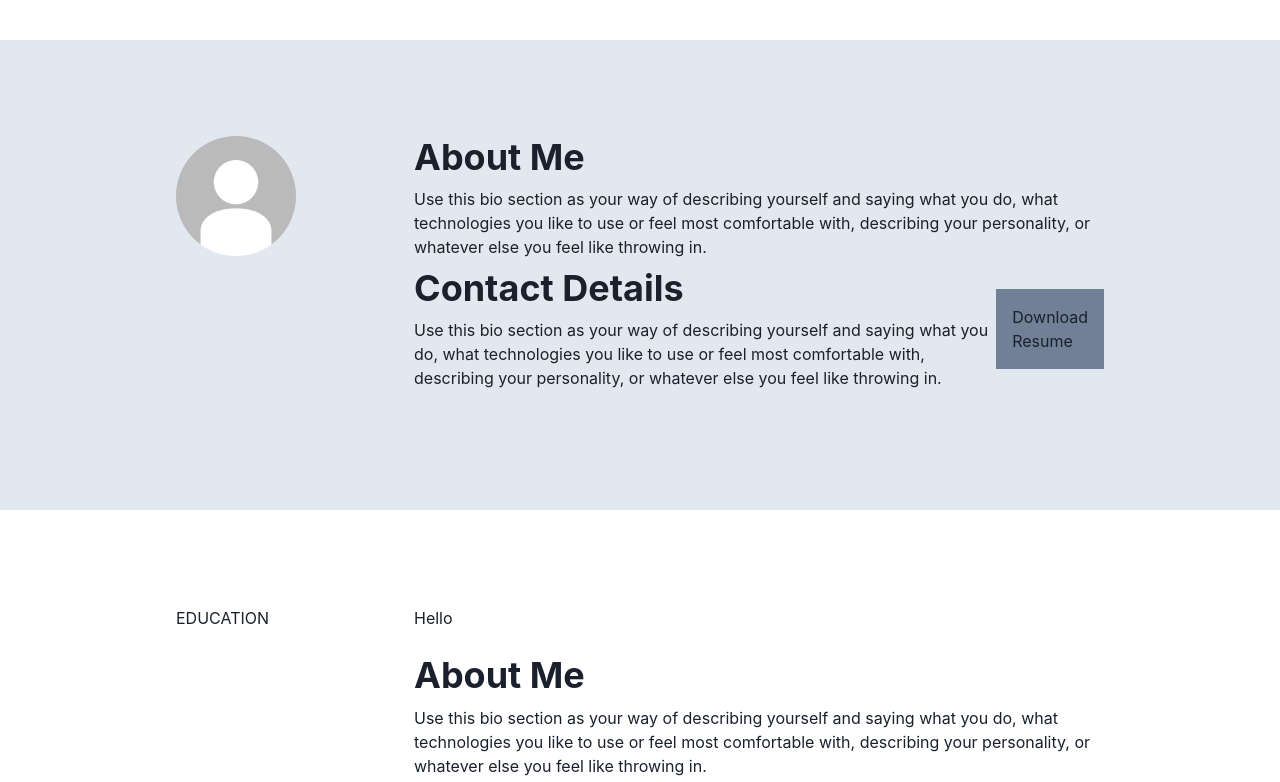
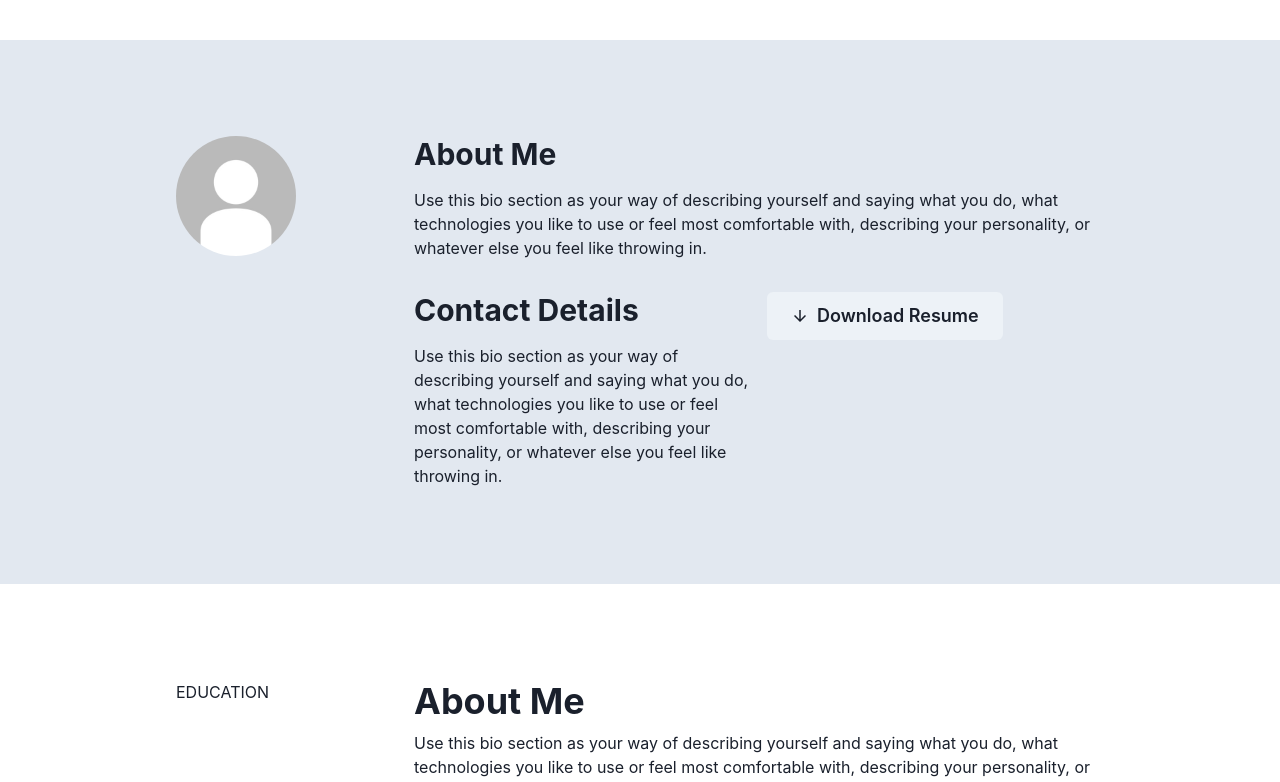
Before and after one commit to wx02shi/personal-website, a Next.js app: page / in a window 1280 px wide. Shown: the part 760-1542 px from the top of the page. Built offline with nearby package versions, Linux system fonts and the light colour scheme.

Commit message:
Fix some spacing, particularly in About section

```diff
--- a/components/About/About.js
+++ b/components/About/About.js
@@ -1,6 +1,17 @@
 import React from "react";
 import Section from "../../containers/Section/Section";
-import { Box, Heading, HStack, Image, Text, VStack } from "@chakra-ui/layout";
+import { Button } from "@chakra-ui/react";
+import { ArrowDownIcon } from "@chakra-ui/icons";
+import {
+  Box,
+  Grid,
+  GridItem,
+  Heading,
+  HStack,
+  Image,
+  Text,
+  VStack,
+} from "@chakra-ui/layout";
 
 const image = {
   src: "profile_pic.jpg",
@@ -9,8 +20,8 @@ const image = {
 };
 
 const about = (
-  <VStack align="flex-start" w="100%">
-    <Heading>About Me</Heading>
+  <VStack align="flex-start" spacing={4}>
+    <Heading size="lg">About Me</Heading>
     <Text>
       Use this bio section as your way of describing yourself and saying what
       you do, what technologies you like to use or feel most comfortable with,
@@ -20,8 +31,8 @@ const about = (
 );
 
 const contact = (
-  <VStack align="flex-start">
-    <Heading>Contact Details</Heading>
+  <VStack align="flex-start" spacing={4}>
+    <Heading size="lg">Contact Details</Heading>
     <Text>
       Use this bio section as your way of describing yourself and saying what
       you do, what technologies you like to use or feel most comfortable with,
@@ -31,20 +42,20 @@ const contact = (
 );
 
 const resume = (
-  <Box p="4" bg="gray.500">
+  <Button size="lg" leftIcon={<ArrowDownIcon />}>
     Download Resume
-  </Box>
+  </Button>
 );
 
 const About = () => {
   return (
     <Section bg="gray.200" image={image}>
-      <VStack>
+      <VStack spacing={8}>
         {about}
-        <HStack>
-          {contact}
-          {resume}
-        </HStack>
+        <Grid templateColumns="repeat(2, 1fr)" gap={4}>
+          <GridItem>{contact}</GridItem>
+          <GridItem>{resume}</GridItem>
+        </Grid>
       </VStack>
     </Section>
   );
--- a/components/Education/Education.js
+++ b/components/Education/Education.js
@@ -32,7 +32,7 @@ const resume = (
 
 const Education = () => {
   return (
-    <Section title="Education" description="Hello">
+    <Section title="Education">
       <VStack>
         {about}
         <HStack>
--- a/containers/Section/Section.js
+++ b/containers/Section/Section.js
@@ -2,7 +2,7 @@ import React from "react";
 import { Image } from "@chakra-ui/react";
 import { Box, Grid, GridItem, Heading, Text, VStack } from "@chakra-ui/layout";
 
-const Section = ({ bg, title, image, description, children }) => {
+const Section = ({ bg, title, image, children }) => {
   return (
     <Box bg={bg}>
       <Grid
@@ -12,7 +12,7 @@ const Section = ({ bg, title, image, description, children }) => {
         py={24}
         maxW="container.lg"
       >
-        <GridItem align="start" rowSpan={2} colSpan={1}>
+        <GridItem align="start" colSpan={1}>
           {title && <Text>{title.toUpperCase()}</Text>}
           {image && (
             <Image
@@ -24,11 +24,6 @@ const Section = ({ bg, title, image, description, children }) => {
           )}
         </GridItem>
 
-        {description && (
-          <GridItem align="start" colSpan={3}>
-            <Text>{description}</Text>
-          </GridItem>
-        )}
         {children && (
           <GridItem align="start" colSpan={3}>
             {children}
--- a/package.json
+++ b/package.json
@@ -9,6 +9,7 @@
     "lint": "next lint"
   },
   "dependencies": {
+    "@chakra-ui/icons": "^1.0.15",
     "@chakra-ui/react": "^1.6.9",
     "@emotion/react": "^11.4.1",
     "@emotion/styled": "^11.3.0",
```
Also changed, not shown: 1 other file (tests, documents, lock files or other folders).
